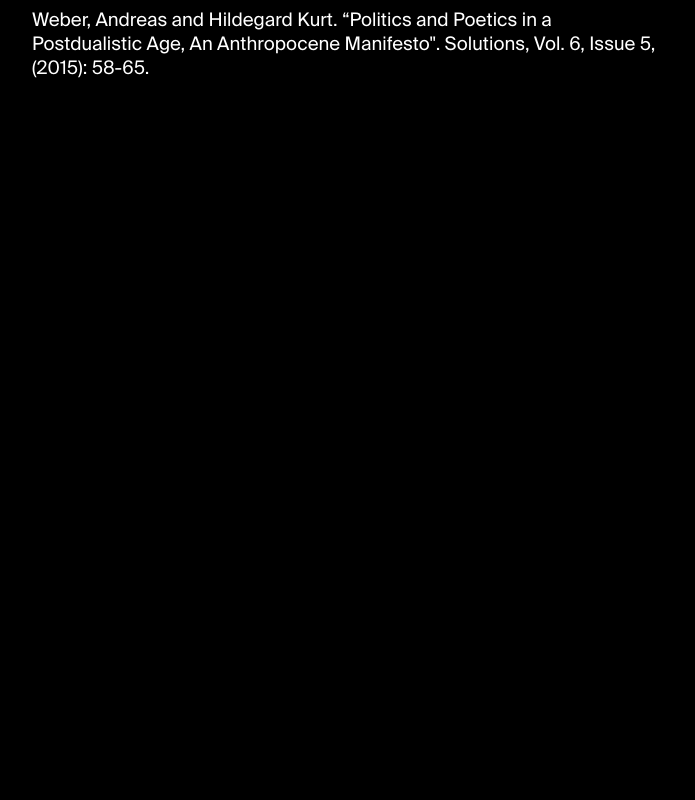
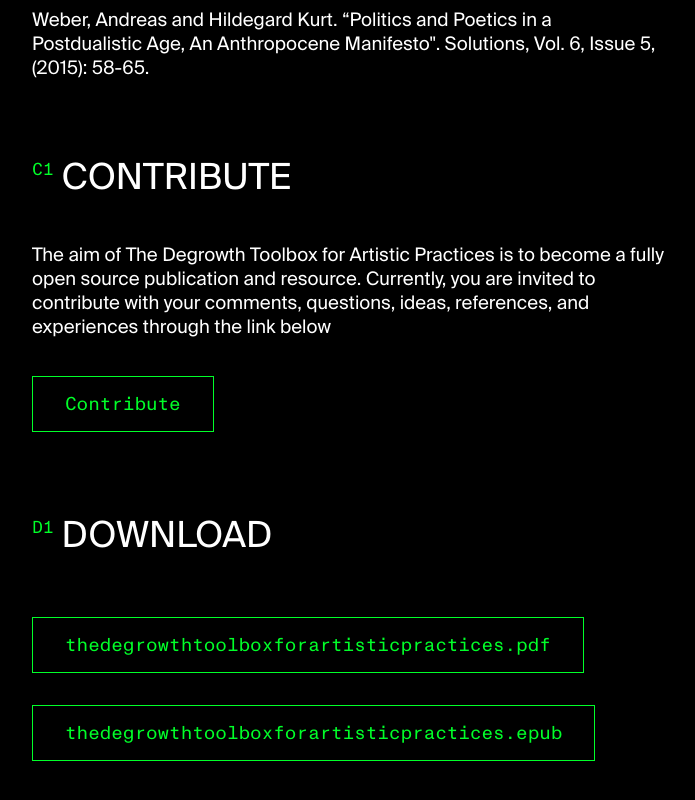
Before and after one commit to cmcurran/degrowth, a React (Create React App) app: page / in a window 1280 px wide. Shown: the part 8790-9590 px from the top of the page, without its empty margins (96-791 px from the left). Before the commit the page ends 8944 px from the top, so only its background shows below. Built offline with nearby package versions, Linux system fonts and the light colour scheme.

Commit message:
implements shareLink and download variants

```diff
--- a/src/App.tsx
+++ b/src/App.tsx
@@ -53,7 +53,9 @@
               section.body.variant !== "xl" &&
               section.body.variant !== "paragraph" &&
               section.body.variant !== "glossary" &&
-              section.body.variant !== "link"
+              section.body.variant !== "link" &&
+              section.body.variant !== "shareButton" &&
+              section.body.variant !== "download"
             ) {
               return;
             }
--- a/src/Components/SectionWithHeader.tsx
+++ b/src/Components/SectionWithHeader.tsx
@@ -9,7 +9,13 @@
   section: string;
   header: string;
   body: any;
-  variant: "xl" | "paragraph" | "glossary" | "link";
+  variant:
+    | "xl"
+    | "paragraph"
+    | "glossary"
+    | "link"
+    | "shareButton"
+    | "download";
 }) => (
   <Wrapper>
     <HeaderWrapper id={header}>
@@ -52,8 +58,59 @@
         )}
       </ColumnInnerWrapper>
     )}
+
+    {variant === "shareButton" && (
+      <ColumnInnerWrapper>
+        <Body>{body.body}</Body>
+        <ButtonLink href={body.button.url} target="_blank">
+          {body.button.copy}
+        </ButtonLink>
+      </ColumnInnerWrapper>
+    )}
+
+    {variant === "download" && (
+      <ColumnInnerWrapper>
+        {body.map((item: { copy: string; url: string }, i: number) => (
+          <ButtonLink key={i} href={item.url} download>
+            {item.copy}
+          </ButtonLink>
+        ))}
+      </ColumnInnerWrapper>
+    )}
   </Wrapper>
 );
+
+const ButtonLink = styled.a`
+  font-family: "MG Mono";
+  color: #00ff29;
+  text-decoration: none;
+  font-size: 1.458vw;
+  font-size: calc(var(--vw, 1vw) * 1.458);
+  border: 1px solid #00ff29;
+  align-self: flex-start;
+  padding: 1rem 2rem;
+  margin-top: 1rem;
+  margin-bottom: 1rem;
+
+  :hover {
+    text-decoration: underline;
+  }
+
+  @media (max-width: 549px) {
+    font-size: 5vw;
+    font-size: calc(var(--vw, 1vw) * 5);
+  }
+
+  @media (min-width: 550px) and (max-width: 749px) {
+    font-size: 2.9vw;
+    font-size: calc(var(--vw, 1vw) * 2.9);
+  }
+
+  @media (min-width: 750px) and (max-width: 1249px) {
+    font-size: 1.9vw;
+    font-size: calc(var(--vw, 1vw) * 1.9);
+  }
+`;
 
 const BibliographyLink = styled.a<{ variant?: "noLink" }>`
   font-family: "Suisse";
--- a/src/Copy.ts
+++ b/src/Copy.ts
@@ -216,6 +216,35 @@
         ],
       },
     },
+    {
+      header: { section: "c1", title: "contribute" },
+      body: {
+        variant: "shareButton",
+        copy: {
+          body: `The aim of The Degrowth Toolbox for Artistic Practices is to become a fully open source publication and resource. Currently, you are invited to contribute with your comments, questions, ideas, references, and experiences through the link below`,
+          button: {
+            copy: "Contribute",
+            url: "https://www.google.com",
+          },
+        },
+      },
+    },
+    {
+      header: { section: "d1", title: "download" },
+      body: {
+        variant: "download",
+        copy: [
+          {
+            copy: "thedegrowthtoolboxforartisticpractices.pdf",
+            url: "sample.pdf",
+          },
+          {
+            copy: "thedegrowthtoolboxforartisticpractices.epub",
+            url: "sample.pdf",
+          },
+        ],
+      },
+    },
   ],
 };
 
```
Also changed, not shown: 1 other file (tests, documents, lock files or other folders).
